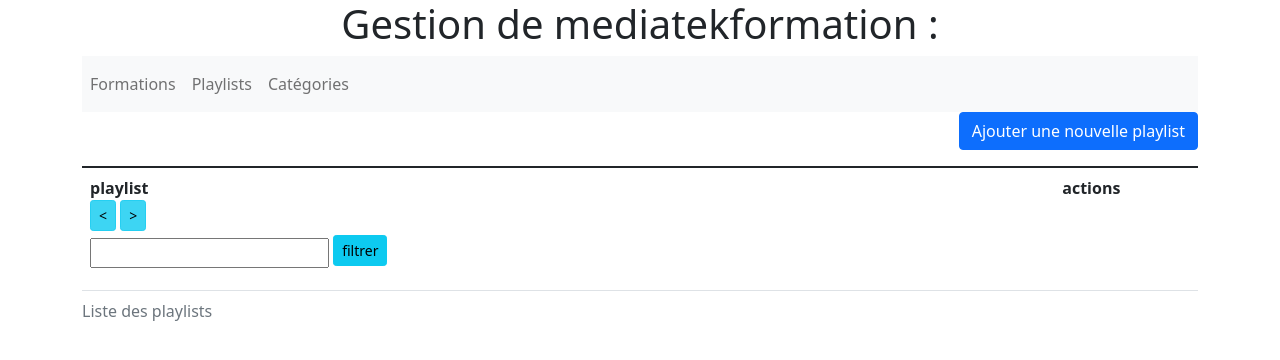
After one commit to Shaynez7/mediatekformation, a Symfony app: template templates/admin/admin.playlists.html.twig in a window 1280 px wide. The commit adds this page. Shown: the top 360 px of the page. Run offline with Twig, Linux system fonts and the light colour scheme; the template is opened without the code that fills it, so the values that code supplies are empty; some libraries are stand-ins or nearby versions.

Commit message:
Phase 2-2 : Back-office - gérer les playlists

```diff
--- a/nbproject/private/private.xml
+++ b/nbproject/private/private.xml
@@ -4,6 +4,12 @@
     <open-files xmlns="http://www.netbeans.org/ns/projectui-open-files/2">
         <group>
             <file>file:/C:/Users/Shayn/Documents/DOCUMENTS/PROJETS/mediatekformation-master/src/Controller/admin/AdminFormationsController.php</file>
+            <file>file:/C:/Users/Shayn/Documents/DOCUMENTS/PROJETS/mediatekformation-master/templates/baseadmin.html.twig</file>
+            <file>file:/C:/Users/Shayn/Documents/DOCUMENTS/PROJETS/mediatekformation-master/src/Form/FormationType.php</file>
+            <file>file:/C:/Users/Shayn/Documents/DOCUMENTS/PROJETS/mediatekformation-master/templates/_admin.formation.form.html.twig</file>
+            <file>file:/C:/Users/Shayn/Documents/DOCUMENTS/PROJETS/mediatekformation-master/templates/admin/admin.formation.edit.html.twig</file>
+            <file>file:/C:/Users/Shayn/Documents/DOCUMENTS/PROJETS/mediatekformation-master/templates/pages/accueil.html.twig</file>
+            <file>file:/C:/Users/Shayn/Documents/DOCUMENTS/PROJETS/mediatekformation-master/templates/pages/formation.html.twig</file>
         </group>
     </open-files>
 </project-private>
--- a/src/Controller/admin/AdminFormationsController.php
+++ b/src/Controller/admin/AdminFormationsController.php
@@ -111,7 +111,4 @@ class AdminFormationsController extends AbstractController {
         ]);
     }
 
-
-
-
 }
--- /dev/null
+++ b/templates/_admin.playlist.form.html.twig
@@ -0,0 +1,4 @@
+{{ form_start(formplaylist) }}
+            {{ form_row(formplaylist.name) }}
+            {{ form_row(formplaylist.description) }}
+{{ form_end(formplaylist) }}
--- /dev/null
+++ b/templates/admin/admin.playlists.html.twig
@@ -0,0 +1,53 @@
+{% extends "baseadmin.html.twig" %}
+
+{% block body %}
+    <table class="table table-striped">
+        <caption> Liste des playlists </caption>
+
+
+        <p class="text-end">
+            <a href="{{ path('admin.playlist.ajout') }}" class="btn btn-primary">
+                Ajouter une nouvelle playlist
+            </a>
+        </p>
+
+        <thead>
+            <tr>
+                <th class="text-left align-top" scope="col">
+                    playlist<br />
+                    <a href="{{ path('playlists.sort', {champ:'name', ordre:'ASC'}) }}" class="btn btn-info btn-sm active" role="button" aria-pressed="true"><</a>
+                    <a href="{{ path('playlists.sort', {champ:'name', ordre:'DESC'}) }}" class="btn btn-info btn-sm active" role="button" aria-pressed="true">></a>
+                    <form class="form-inline mt-1" method="POST" action="{{ path('playlists.findallcontain', {champ:'name'}) }}">
+                        <div class="form-group mr-1 mb-2">
+                            <input type="text" class="sm" name="recherche"
+                                   value="{% if valeur|default and not table|default %}{{ valeur }}{% endif %}">
+                            <input type="hidden" name="_token" value="{{ csrf_token('filtre_name') }}">
+                            <button type="submit" class="btn btn-info mb-2 btn-sm">filtrer</button>
+                        </div>
+                    </form>
+                </th>
+                <th class="text-center align-top" scope="col">
+                    actions
+                </th>
+            </tr>
+        </thead>
+        <tbody>
+            <!-- boucle sur les playlists -->
+            {% if playlists|length > 0 %}
+                {% for k in 0..playlists|length-1 %}
+                    <tr class="align-middle">
+                        <td>
+                            <h5 class="text-info">
+                                {{ playlists[k].name }}
+                            </h5>
+                        </td>
+                        <td class="text-center">
+                        <a href="{{ path('admin.playlist.edit', {id:playlists[k].id}) }}" class="btn btn-secondary"> Éditer </a>
+                        <a href="{{ path('admin.playlist.suppr', {id:playlists[k].id}) }}" class="btn btn-danger" onclick="return confirm('Êtes-vous sûr de vouloir supprimer {{playlists[k].name}} ?')"> Supprimer </a>
+                        </td>
+                    </tr>
+                {% endfor %}
+            {% endif %}
+        </tbody>
+    </table>
+{% endblock %}
--- a/templates/baseadmin.html.twig
+++ b/templates/baseadmin.html.twig
@@ -16,7 +16,7 @@
                         <a class="nav-link" href="{{ path('admin.formations') }}">Formations</a>
                     </li>
                     <li class="nav-item">
-                        <a class="nav-link" href="#">Playlists</a>
+                        <a class="nav-link" href="{{ path('admin.playlists') }}">Playlists</a>
                     </li>
                     <li class="nav-item">
                         <a class="nav-link" href="#">Catégories</a>
```
Also changed, not shown: src/Controller/admin/AdminPlaylistsController.php (added, +113 -0 lines), src/Form/PlaylistType.php (added, +35 -0 lines), templates/admin/admin.playlist.ajout.html.twig (added, +7 -0 lines), templates/admin/admin.playlist.edit.html.twig (added, +29 -0 lines).
